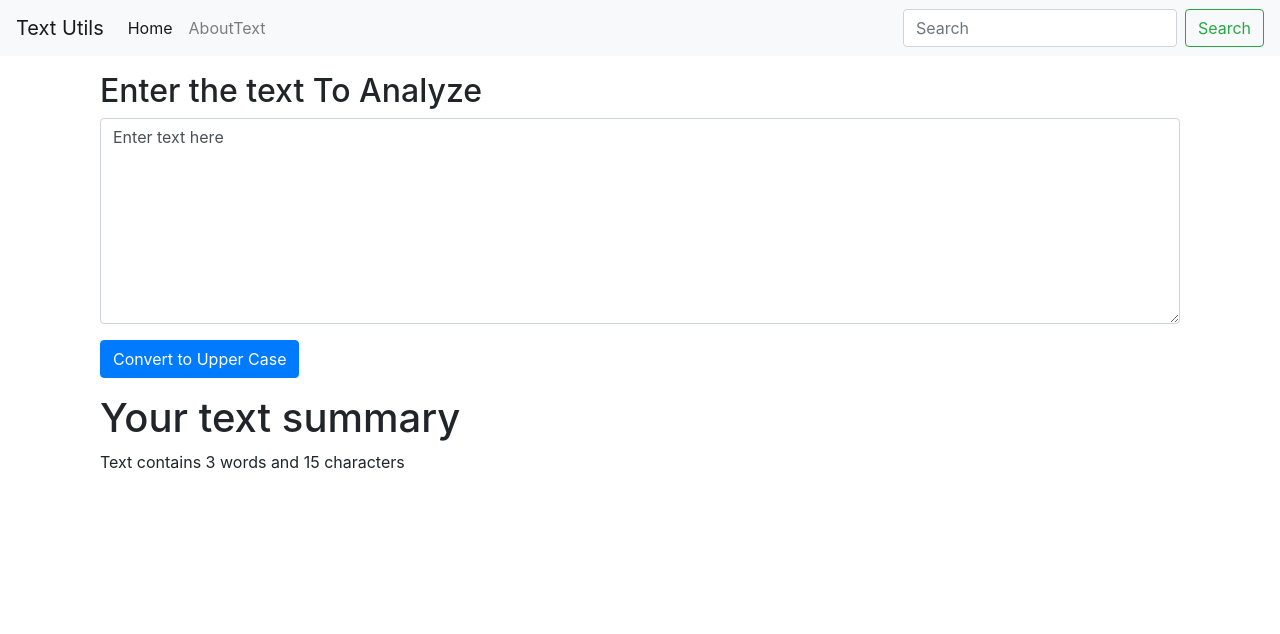
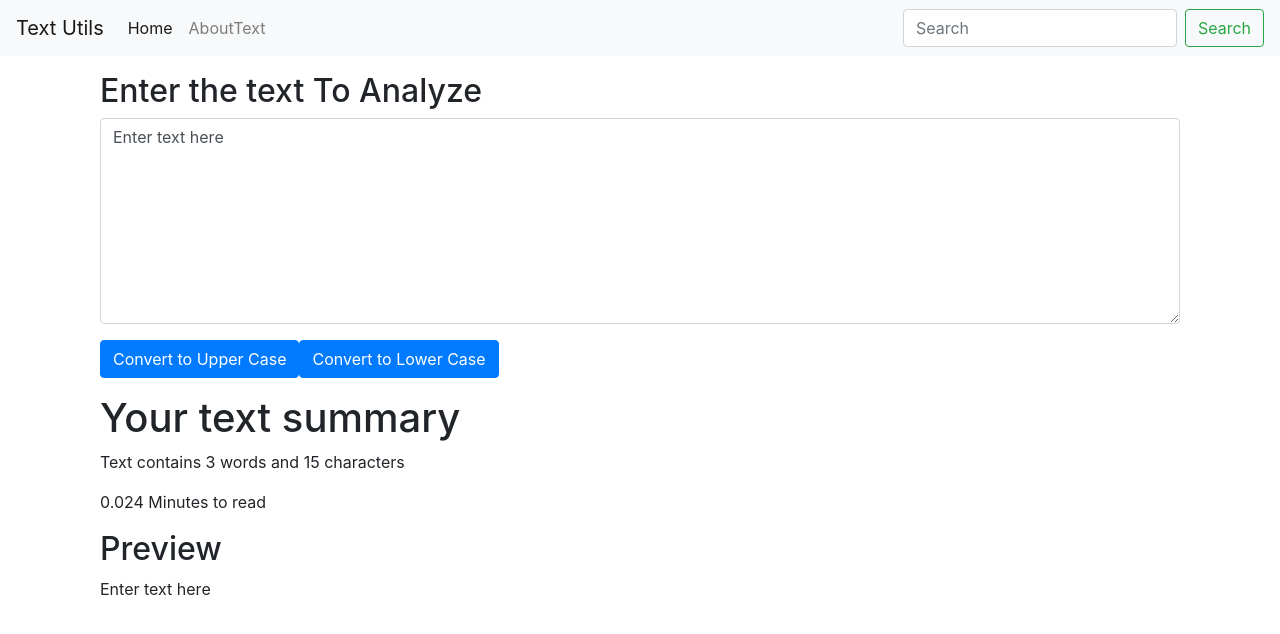
Before and after one commit to Udit7668/TextUtils, a React (Create React App) app: page / in a window 1280 px wide. Shown: the top 634 px of the page. Built offline with nearby package versions, Linux system fonts and the light colour scheme.

Commit message:
Lowercase app is ready

```diff
--- a/src/component/TextForm.js
+++ b/src/component/TextForm.js
@@ -6,6 +6,12 @@
     const handleUpClick=()=>{
         console.log("Upper case was clicked"+text);
        let newText=text.toUpperCase();
+        setText(newText)
+    }
+
+    const handleLowerClick=()=>{
+        console.log("Lower case was clicked"+text);
+       let newText=text.toLowerCase();
         setText(newText)
     }
 
@@ -24,6 +30,7 @@
       <textarea className="form-control" id="mybox" rows="8"  value={text} onChange={handleOnChange}/>
     </div>
    <button className="btn btn-primary" onClick={handleUpClick}>Convert to Upper Case</button>
+   <button className="btn btn-primary" onClick={handleLowerClick}>Convert to Lower Case</button>
      </div>
 
      <div className="container  my-3">
@@ -31,6 +38,10 @@
 
     <h1>Your text summary</h1>
     <p>Text contains {text.split(" ").length} words and {text.length}  characters</p>
+    <p>{0.008 * text.split(" ").length} Minutes to read</p>
+
+    <h2>Preview</h2>
+    <p>{text}</p>
      </div>
      </>
 
```
